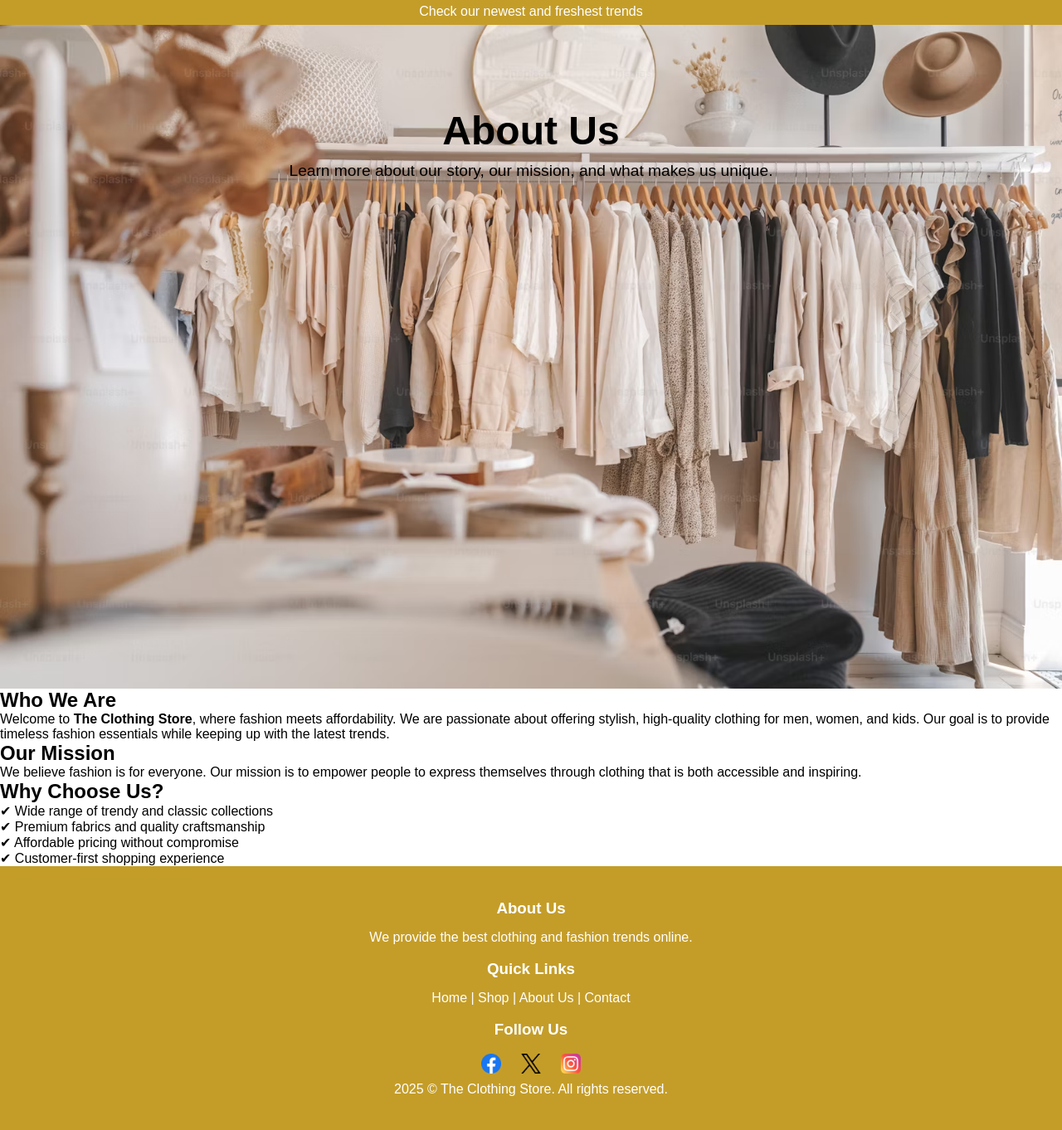
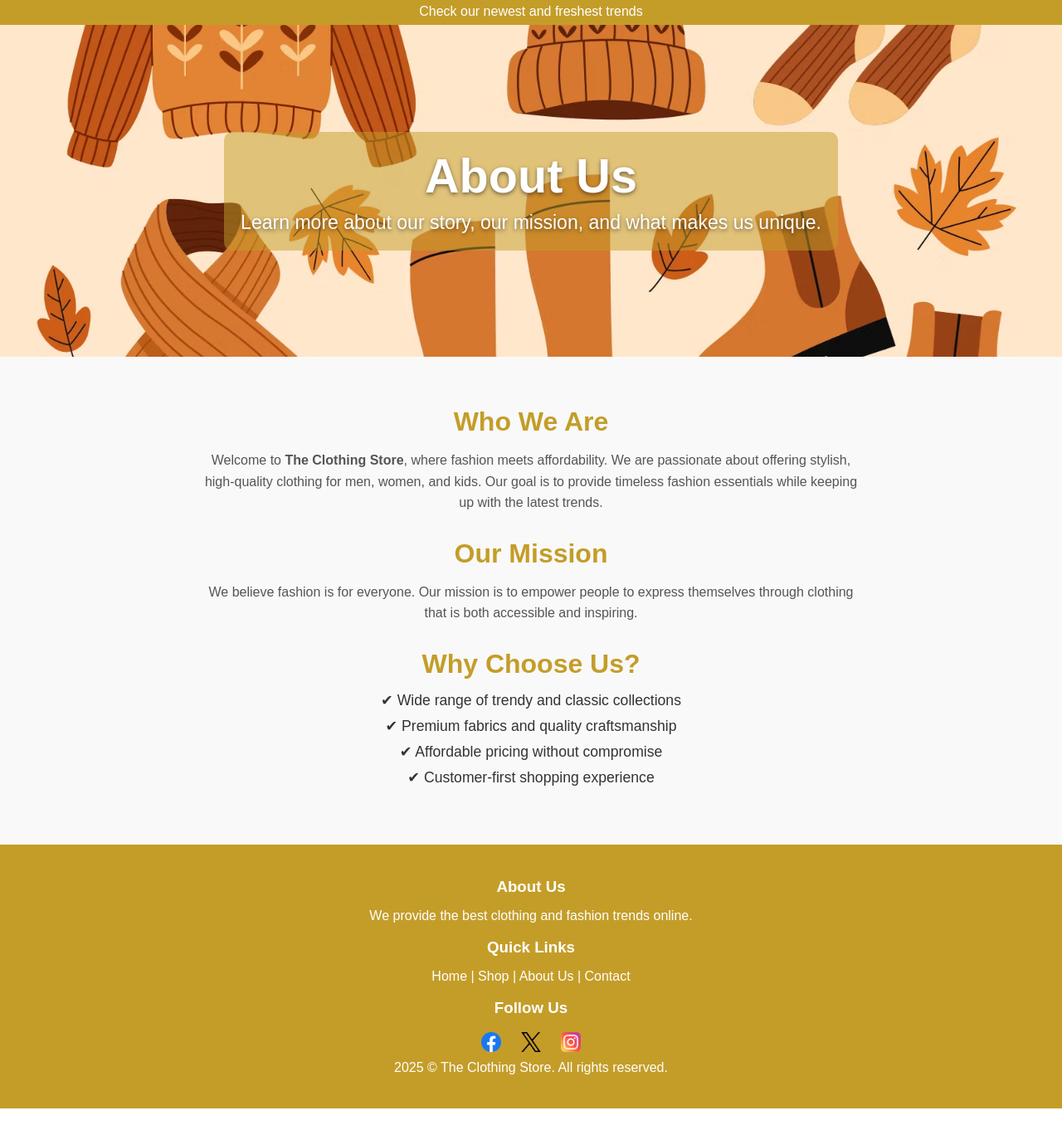
Before and after one commit to lushant/ClothingStore_Assignment2Interactive, a PHP site: page /about.php in a window 1280 px wide. Shown: the part 154-1516 px from the top of the page at 83% size. After the commit the page ends 1490 px from the top, so only its background shows below. Run offline with PHP 8.4, Linux system fonts and the light colour scheme.

Commit message:
Update CSS and Nav
CSS for the about us page has been added and Navigation is updated

```diff
--- a/css/styles.css
+++ b/css/styles.css
@@ -484,3 +484,63 @@ footer {
 .submit-info .button:hover {
     background-color: #f4a261;     /* Lighter on hover */
 }
+
+
+
+
+/* Hero for About page */
+.about-hero {
+    background-image: url("../images/about.jpg"); /* Replace with your image */
+    background-size: cover;
+    background-position: center;
+    height: 50vh;
+    display: flex;
+    align-items: center;
+    justify-content: center;
+    color: white;
+    text-shadow: 0 2px 5px rgba(0,0,0,0.5);
+}
+
+/* About Section */
+.about-content {
+    text-align: center;
+    background-color: rgba(196, 157, 41, 0.5); /* gold with 50% opacity */
+    padding: 20px;
+    border-radius: 10px;
+    font-size: 1.2em  ;
+}
+
+
+.about {
+    padding: 60px 20px;
+    background-color: #f9f9f9;
+    text-align: center;
+}
+
+.about h2 {
+    font-size: 2em;
+    color: #C49D29;
+    margin-bottom: 15px;
+}
+
+.about p {
+    max-width: 800px;
+    margin: 0 auto 30px;
+    line-height: 1.6;
+    color: #555;
+}
+
+.about-list {
+    list-style: none;
+    padding: 0;
+    max-width: 600px;
+    margin: 0 auto;
+    text-align: left;
+}
+
+.about-list li {
+    margin-bottom: 10px;
+    font-size: 1.1em;
+    color: #333;
+    text-align: center;
+}
--- a/nav.php
+++ b/nav.php
@@ -12,7 +12,7 @@
                     <li><a href="index.php">HOME</a></li>
                     <li><a href="product.php">SHOP PRODUCT</a></li>
                     <li><a href="#">ACCESSORIES</a></li>
-                    <li><a href="#">ABOUT US</a></li>
+                    <li><a href="about.php/Applications/MAMP/htdocs/project_ClothingStore/images/about.jpg">ABOUT US</a></li>
                     <li><a href="contact_us.php">CONTACT US</a></li>
                     <li><a href="register.php">SIGN UP</a></li>
                     <li><a href="login.php">LOGIN</a></li>
```
Also changed, not shown: images/about.jpg (added).
